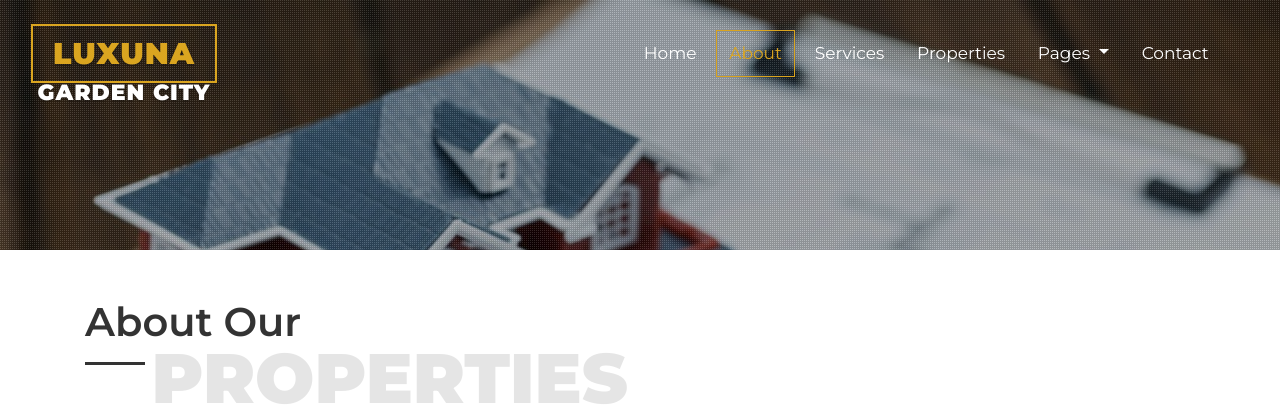
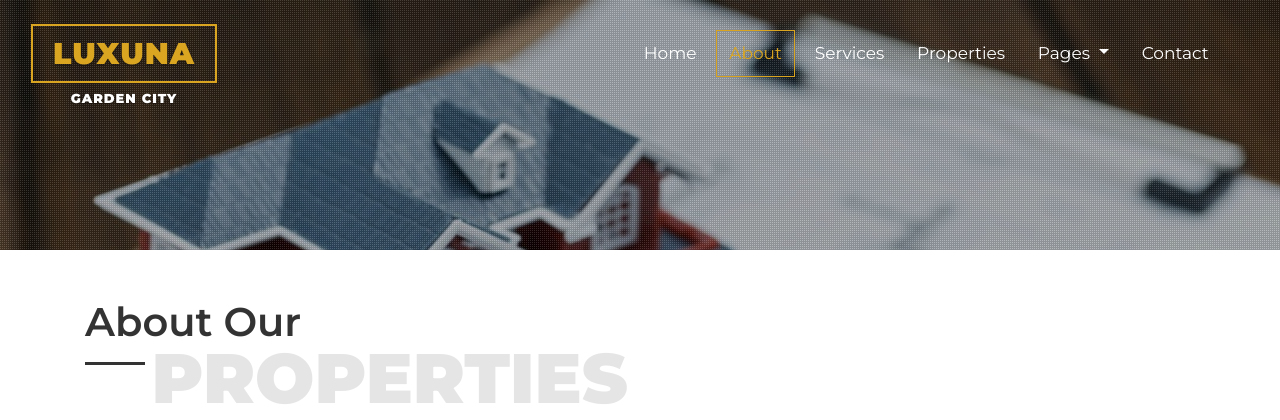
Before and after one commit to EniayoVictor/Luxuna, a plain HTML site: page about.html in a window 1280 px wide. Shown: the top 420 px of the page. Drawn offline with Linux system fonts and the light colour scheme.

Commit message:
Third commit

```diff
--- a/about.html
+++ b/about.html
@@ -40,7 +40,7 @@
 	<div class="top-nav">
 		<div class="container-fluid">
 			<nav class="navbar navbar-expand-lg navbar-light">
-				<a class="navbar-brand text-uppercase" href="index.html" style="color: goldenrod; font-weight: 900 !important; border: 2px solid goldenrod;"> LUXUNA <span style="font-size: 22px; color: white;"> GARDEN CITY </span></a>
+				<a class="navbar-brand text-uppercase" href="index.html" style="color: goldenrod; font-weight: 900 !important; border: 2px solid goldenrod;"> LUXUNA <span style="color: white;"> GARDEN CITY </span></a>
 				<button class="navbar-toggler" type="button" data-toggle="collapse" data-target="#navbarSupportedContent" aria-controls="navbarSupportedContent" aria-expanded="false" aria-label="Toggle navigation">
 				<span class="navbar-toggler-icon"></span>
 				</button>
```
Also changed, not shown: contact.html (+1 -1 lines), history.html (+1 -1 lines), index.html (+1 -1 lines), property.html (+1 -1 lines), services.html (+1 -1 lines), single.html (+1 -1 lines).
